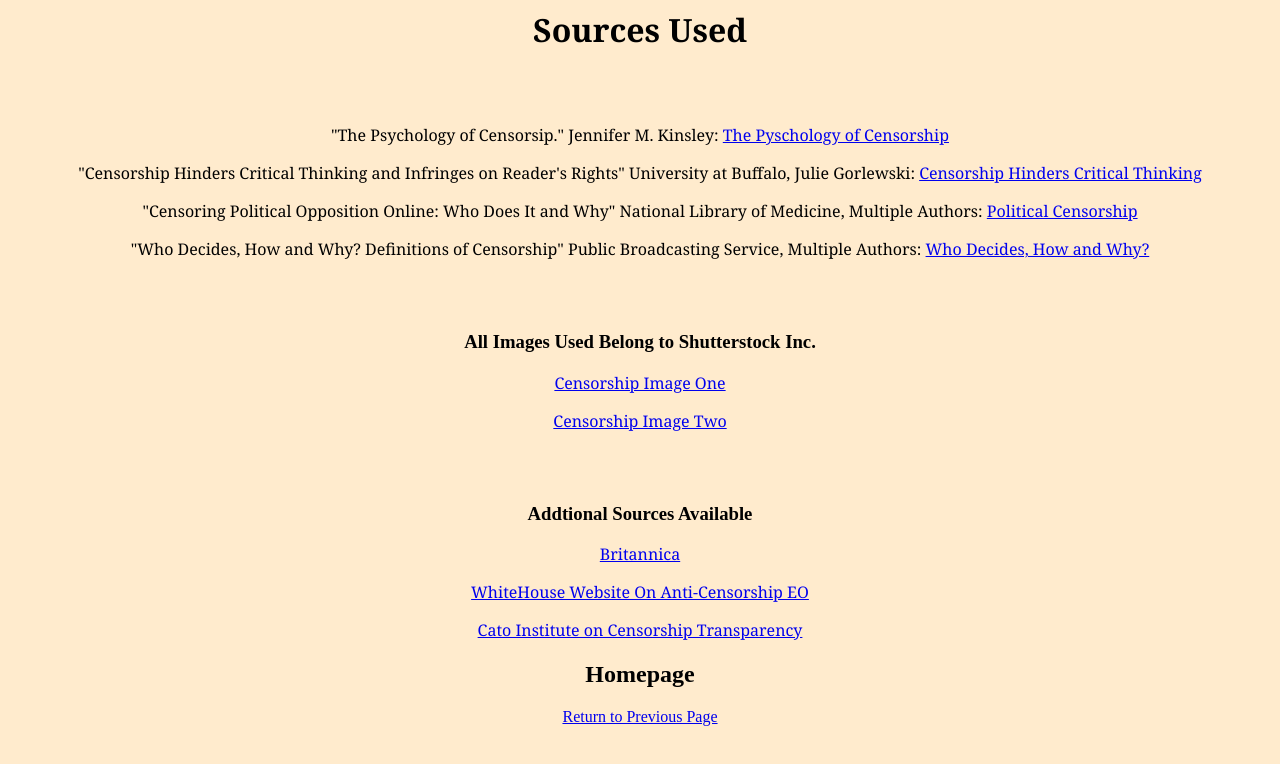
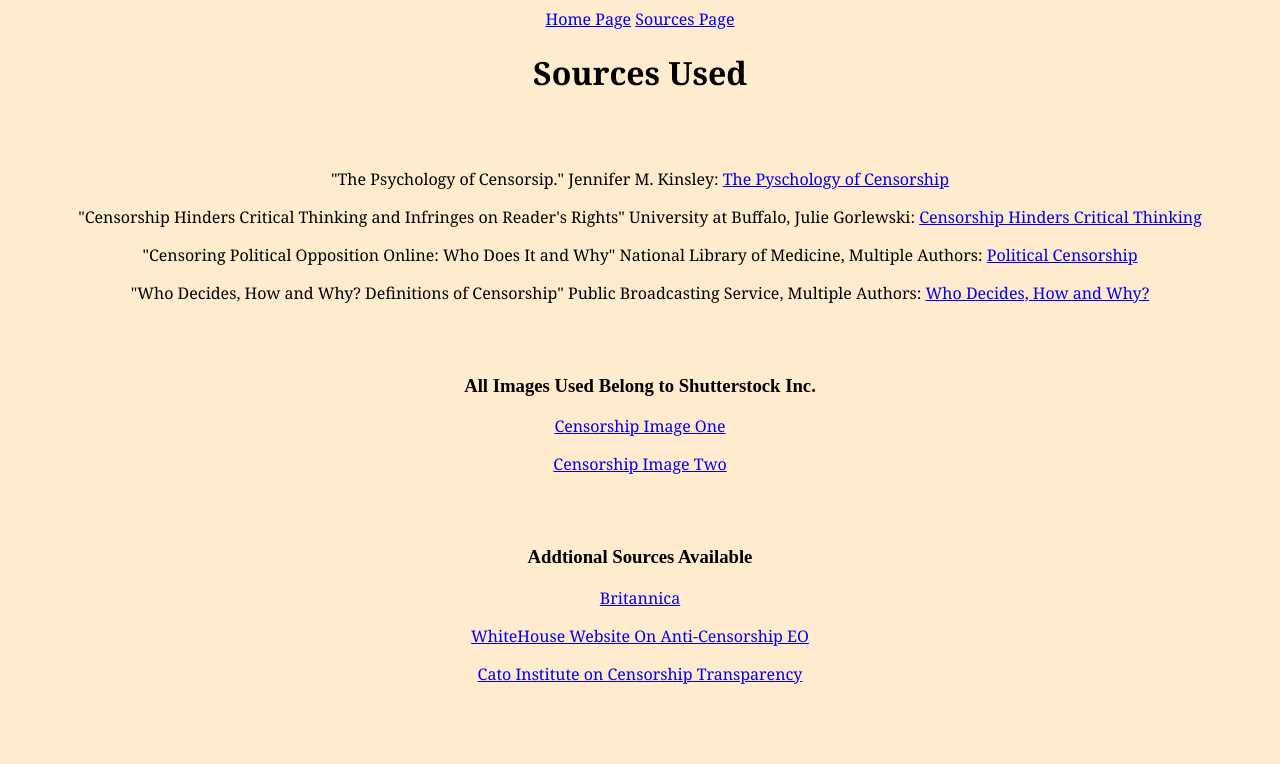
Before and after one commit to acoffman-pvcc/acoffman-pvcc, a plain HTML site: page sources.html in a window 1280 px wide. Drawn offline with Linux system fonts and the light colour scheme.

Commit message:
Update sources.html

```diff
--- a/sources.html
+++ b/sources.html
@@ -7,6 +7,10 @@
    p {color:black;font-family:georgia;}
   </style>
 </head>
+<p>
+<a href="index.html">Home Page</a>
+<a href="sources.html">Sources Page</a>
+</p>
 <h1>Sources Used</h1>
 <br>
 </br>
@@ -44,6 +48,4 @@
 <p>
 <a href=https://www.cato.org/briefing-paper/shining-light-censorship-how-transparency-can-curtail-government-social-media>Cato Institute on Censorship Transparency</a>
 </p>
-<h2>Homepage</h2>
-<a href="index.html">Return to Previous Page</a>
 </html>
```
